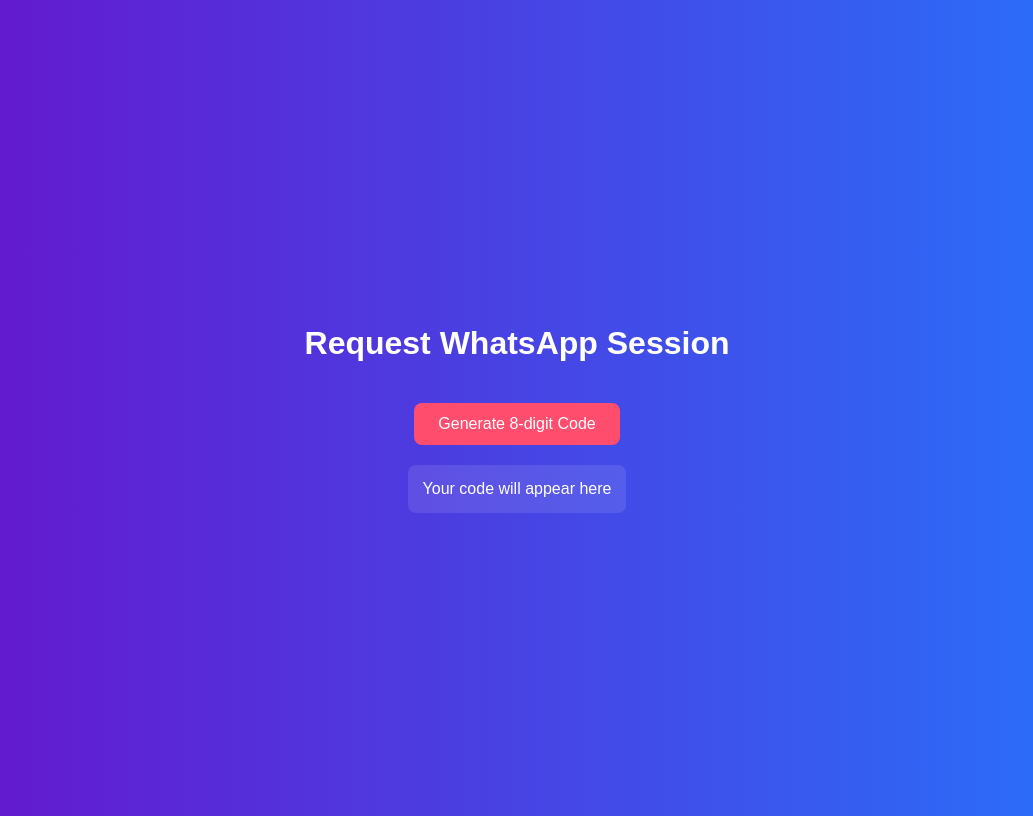
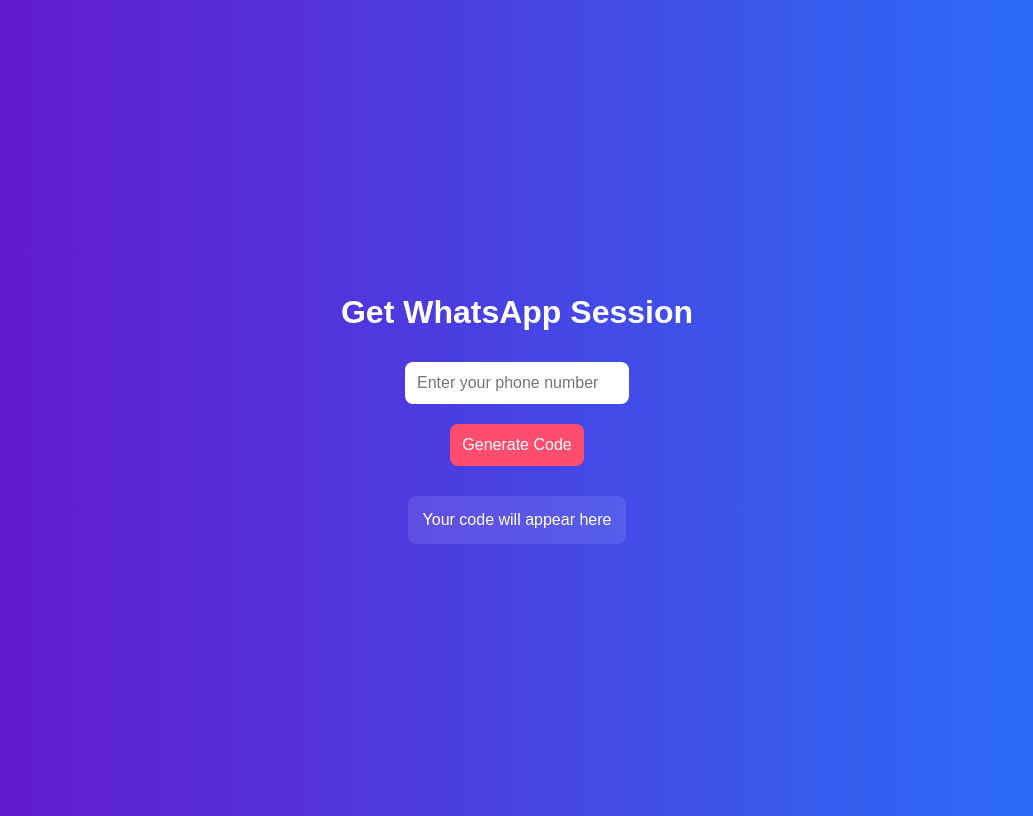
Before and after one commit to trashcore-dev/Whatsapp-session, a website: page public/index.html in a window 1280 px wide. Shown: the whole page, without its empty margins (123-1156 px from the left). Drawn offline with Linux system fonts and the light colour scheme.

Commit message:
Update index.html

```diff
--- a/public/index.html
+++ b/public/index.html
@@ -3,23 +3,37 @@
 <head>
 <meta charset="UTF-8">
 <meta name="viewport" content="width=device-width, initial-scale=1.0">
-<title>WhatsApp Session Request</title>
+<title>WhatsApp Session Generator</title>
 <style>
   body { font-family: Arial; background: linear-gradient(to right,#6a11cb,#2575fc); color: #fff; display:flex; flex-direction:column; align-items:center; justify-content:center; height:100vh;}
-  button { padding:12px 24px; border:none; border-radius:8px; cursor:pointer; background:#ff4d6d; color:#fff; font-size:16px; margin-top:20px;}
-  #code { margin-top:20px; background: rgba(255,255,255,0.1); padding:15px; border-radius:8px; word-break: break-all;}
+  input, button { padding:12px; border-radius:8px; border:none; margin:10px; font-size:16px;}
+  input { width: 200px; }
+  button { cursor:pointer; background:#ff4d6d; color:#fff; }
+  #code { margin-top:20px; padding:15px; background: rgba(255,255,255,0.1); border-radius:8px; word-break: break-all;}
 </style>
 </head>
 <body>
-<h1>Request WhatsApp Session</h1>
-<button onclick="requestCode()">Generate 8-digit Code</button>
+<h1>Get WhatsApp Session</h1>
+<input id="phone" placeholder="Enter your phone number"/>
+<button onclick="requestCode()">Generate Code</button>
 <div id="code">Your code will appear here</div>
 
 <script>
 async function requestCode() {
-  const res = await fetch('/request-code');
+  const phone = document.getElementById('phone').value.trim();
+  if(!phone) return alert('Enter phone number');
+
+  const res = await fetch('/request-code', {
+    method:'POST',
+    headers:{'Content-Type':'application/json'},
+    body: JSON.stringify({ phone })
+  });
   const data = await res.json();
-  document.getElementById('code').textContent = `Copy this code and send it to the bot via WhatsApp:\n${data.code}`;
+  if(data.code){
+    document.getElementById('code').textContent = `Send this 8-digit code to your WhatsApp to link your session:\n${data.code}`;
+  } else {
+    document.getElementById('code').textContent = `Error: ${data.error || 'Unknown error'}`;
+  }
 }
 </script>
 </body>
```
